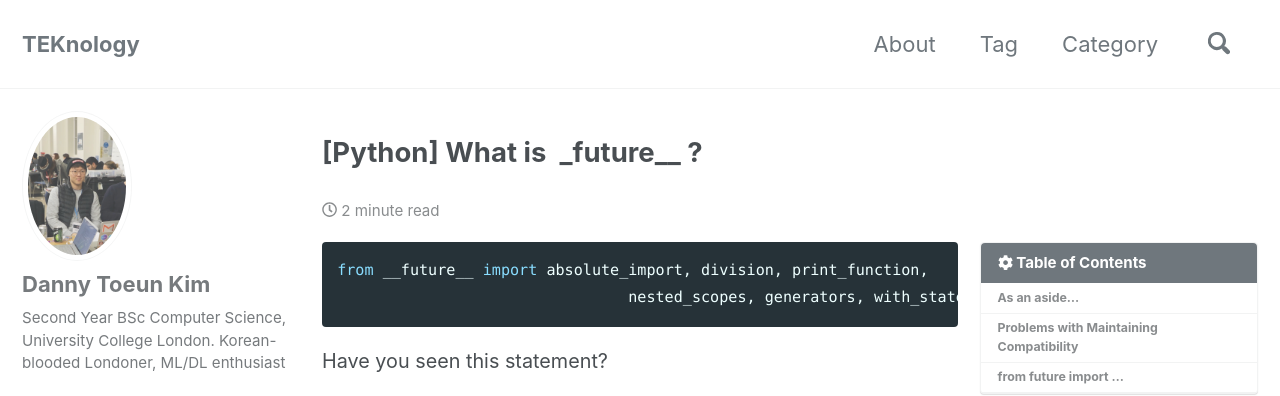
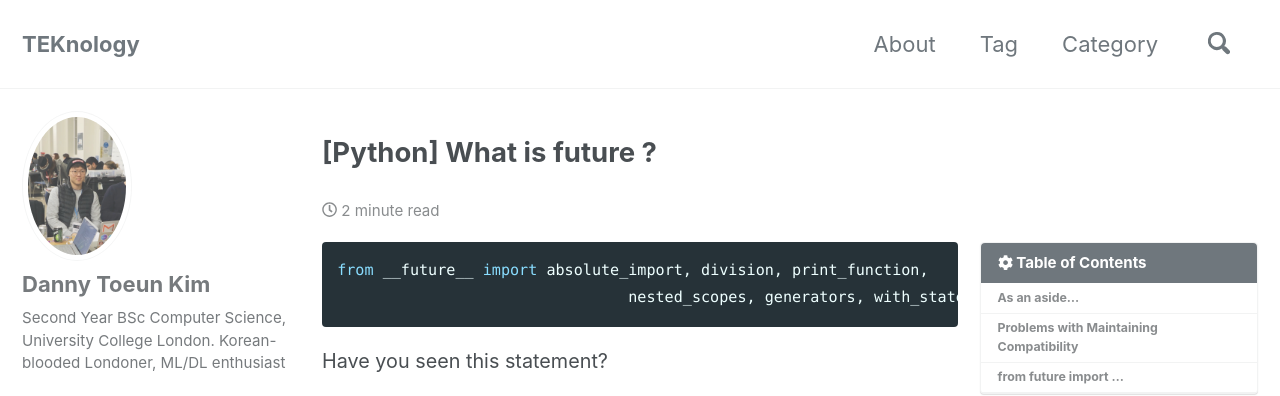
Before and after one commit to kimdanny/blog, a Jekyll site: the page built from _posts/programming/2019-08-03-python-__future__.md, in a window 1280 px wide and 900 px high. Shown: the top 396 px of the window. Built offline with Jekyll 4.4.1, drawn with Linux system fonts in a browser that asks for light colours; cached includes are drawn as plain includes; nearby versions of some CDN libraries.

Commit message:
underscore

```diff
--- a/_posts/programming/2019-08-03-python-__future__.md
+++ b/_posts/programming/2019-08-03-python-__future__.md
@@ -1,5 +1,5 @@
 ---
-title: "[Python] What is \__future__ ?"
+title: "[Python] What is __future__ ?"
 categories:
   - programming
 tags:
```
